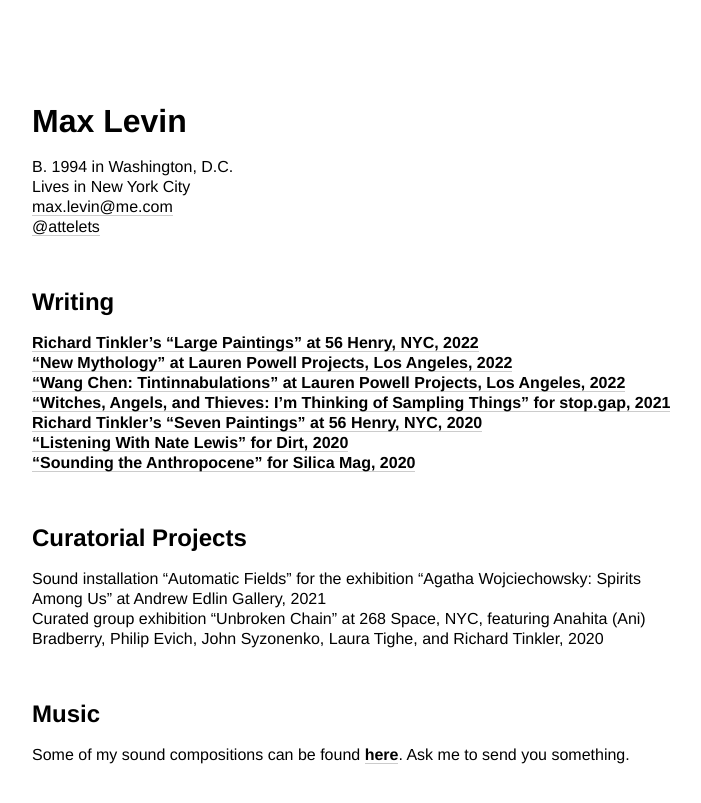
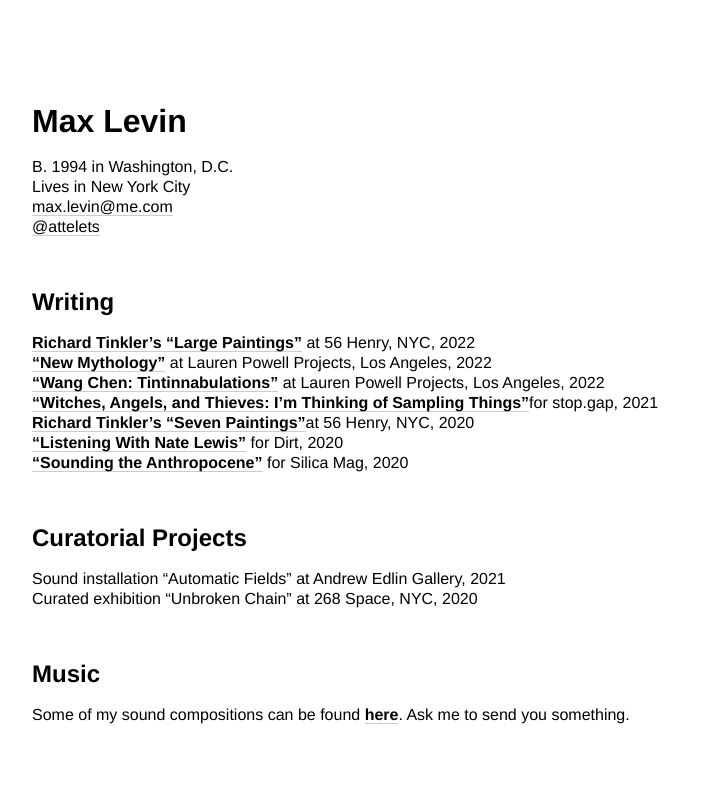
Before and after one commit to minicreative/maxlevin.me, a Jekyll site: the page built from index.md, in a window 1280 px wide. Shown: the top 803 px of the page, without its empty margins (18-719 px from the left). Built offline with Jekyll 4.4.1, drawn with Linux system fonts in a browser that asks for light colours.

Commit message:
Updated Index

```diff
--- a/index.md
+++ b/index.md
@@ -11,18 +11,18 @@
 
 ## Writing
 
-**[Richard Tinkler's "Large Paintings" at 56 Henry, NYC, 2022](https://56henry.nyc/exhibitions/large-paintings)**
-<br>**["New Mythology" at Lauren Powell Projects, Los Angeles, 2022](https://www.laurenpowellprojects.com/exhibitions/2022/newmythology)**
-<br>**["Wang Chen: Tintinnabulations" at Lauren Powell Projects, Los Angeles, 2022](https://www.laurenpowellprojects.com/exhibitions/2022/tintinnabulations)**
-<br>**["Witches, Angels, and Thieves: I'm Thinking of Sampling Things" for stop.gap, 2021](https://www.owenchristoph.com/shop/stopgap003)**
-<br>**[Richard Tinkler's "Seven Paintings" at 56 Henry, NYC, 2020](https://56henry.nyc/exhibitions/seven-paintings)**
-<br>**["Listening With Nate Lewis" for Dirt, 2020](https://www.dirtdmv.com/writing/2020/5/31/listening-with-nate-lewis)**
-<br>**["Sounding the Anthropocene" for Silica Mag, 2020](https://www.silicamag.com/gallery/sounding-the-anthropocene)**
+**[Richard Tinkler's "Large Paintings"](https://56henry.nyc/exhibitions/large-paintings)** at 56 Henry, NYC, 2022
+<br>**["New Mythology"](https://www.laurenpowellprojects.com/exhibitions/2022/newmythology)** at Lauren Powell Projects, Los Angeles, 2022
+<br>**["Wang Chen: Tintinnabulations"](https://www.laurenpowellprojects.com/exhibitions/2022/tintinnabulations)** at Lauren Powell Projects, Los Angeles, 2022
+<br>**["Witches, Angels, and Thieves: I'm Thinking of Sampling Things"](https://www.owenchristoph.com/shop/stopgap003)**for stop.gap, 2021
+<br>**[Richard Tinkler's "Seven Paintings"](https://56henry.nyc/exhibitions/seven-paintings)**at 56 Henry, NYC, 2020
+<br>**["Listening With Nate Lewis"](https://www.dirtdmv.com/writing/2020/5/31/listening-with-nate-lewis)** for Dirt, 2020
+<br>**["Sounding the Anthropocene"](https://www.silicamag.com/gallery/sounding-the-anthropocene)** for Silica Mag, 2020
 
 ## Curatorial Projects
 
-Sound installation "Automatic Fields" for the exhibition "Agatha Wojciechowsky: Spirits Among Us" at Andrew Edlin Gallery, 2021
-<br>Curated group exhibition "Unbroken Chain" at 268 Space, NYC, featuring Anahita (Ani) Bradberry, Philip Evich, John Syzonenko, Laura Tighe, and Richard Tinkler, 2020
+Sound installation "Automatic Fields" at Andrew Edlin Gallery, 2021
+<br>Curated exhibition "Unbroken Chain" at 268 Space, NYC, 2020
 
 ## Music
 
```
